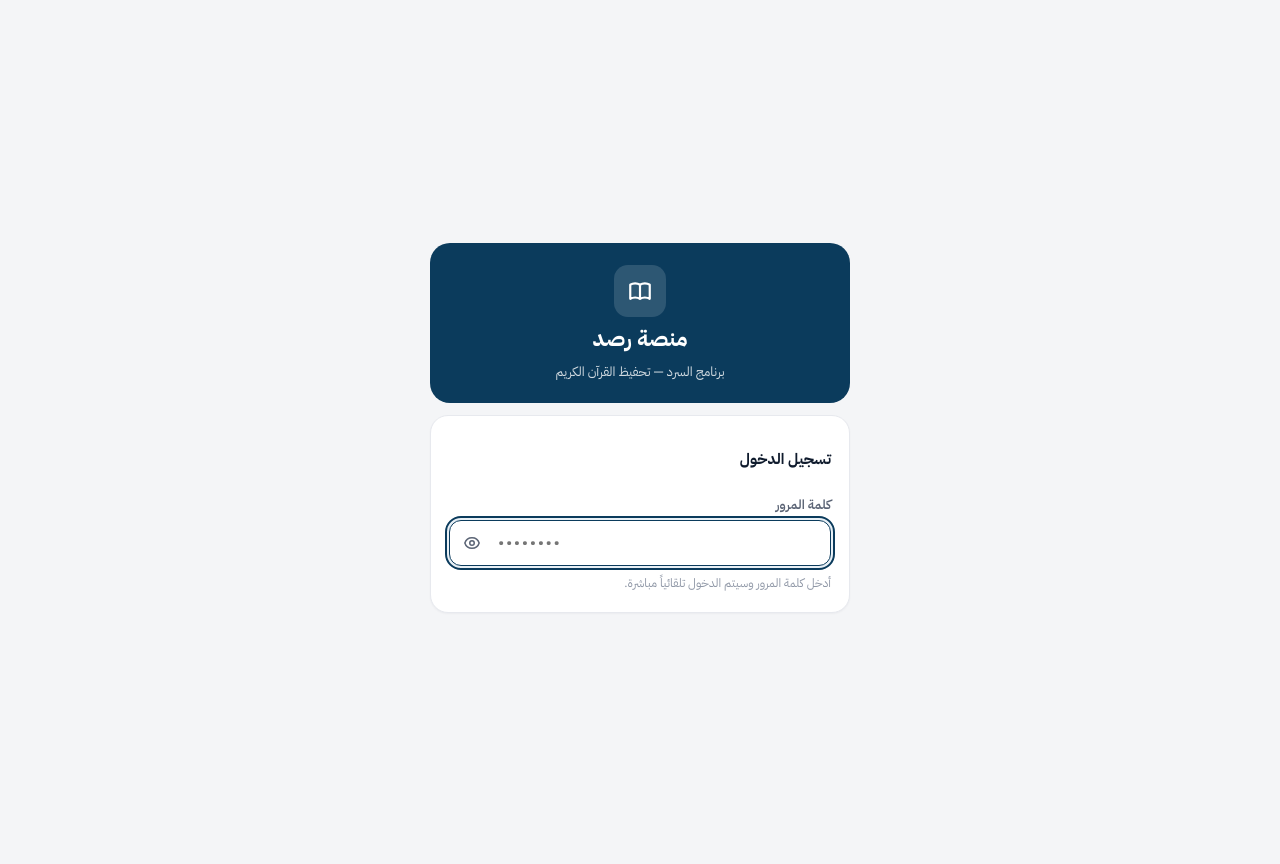
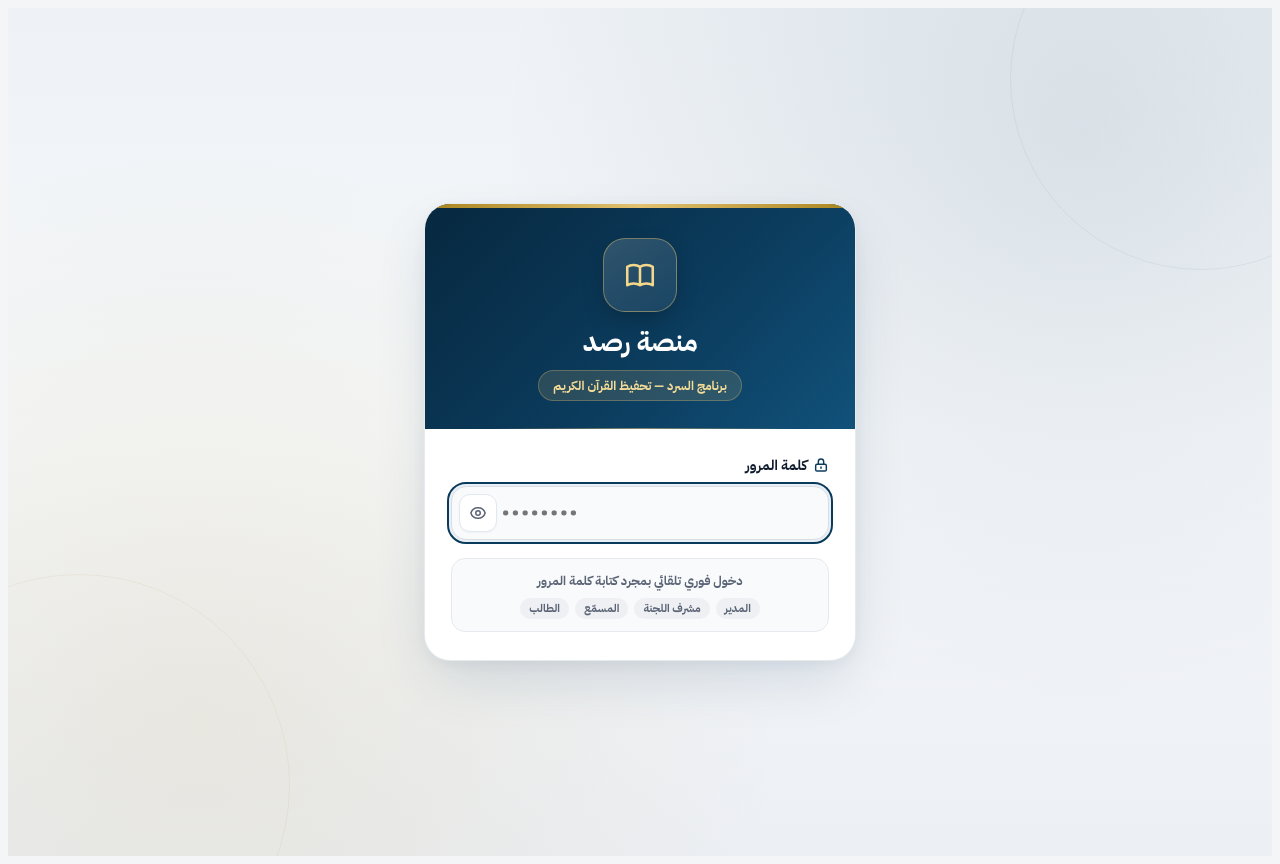
Before and after one commit to mlook-1089/sard-rasd, a Next.js app: page / in a window 1280 px wide. Built offline with nearby package versions, Linux system fonts and the light colour scheme.

Commit message:
style(login): elevate login page into unified premium card with royal navy-gold header

```diff
--- a/app/page.tsx
+++ b/app/page.tsx
@@ -86,67 +86,188 @@ export default function LoginPage() {
     <div
       style={{
         minHeight: '100vh',
-        background: 'var(--bg)',
+        background:
+          'radial-gradient(circle at 85% 15%, rgba(11, 59, 92, 0.10) 0%, transparent 45%), radial-gradient(circle at 15% 85%, rgba(168, 132, 31, 0.10) 0%, transparent 45%), linear-gradient(180deg, #EEF2F6 0%, #F6F8FA 50%, #ECEFF4 100%)',
         color: 'var(--ink)',
         display: 'flex',
         flexDirection: 'column',
         alignItems: 'center',
         justifyContent: 'center',
-        padding: '20px 16px'
+        padding: '24px 16px',
+        position: 'relative',
+        overflow: 'hidden'
       }}
     >
-      <div style={{ width: '100%', maxWidth: '420px' }}>
-        {/* Hero banner matching internal u-hero */}
+      {/* Subtle decorative background rings */}
+      <div
+        aria-hidden="true"
+        style={{
+          position: 'absolute',
+          top: '-120px',
+          right: '-120px',
+          width: '380px',
+          height: '380px',
+          borderRadius: '50%',
+          border: '1px solid rgba(11, 59, 92, 0.06)',
+          pointerEvents: 'none'
+        }}
+      />
+      <div
+        aria-hidden="true"
+        style={{
+          position: 'absolute',
+          bottom: '-140px',
+          left: '-140px',
+          width: '420px',
+          height: '420px',
+          borderRadius: '50%',
+          border: '1px solid rgba(168, 132, 31, 0.08)',
+          pointerEvents: 'none'
+        }}
+      />
+
+      <div
+        style={{
+          width: '100%',
+          maxWidth: '430px',
+          background: '#FFFFFF',
+          borderRadius: '26px',
+          boxShadow: '0 24px 60px -12px rgba(11, 59, 92, 0.16), 0 4px 16px -2px rgba(15, 27, 45, 0.06)',
+          border: '1px solid rgba(11, 59, 92, 0.10)',
+          overflow: 'hidden',
+          position: 'relative',
+          zIndex: 1
+        }}
+      >
+        {/* Integrated Royal Navy & Gold Header */}
         <div
-          className="u-hero"
           style={{
+            background: 'linear-gradient(135deg, #07283F 0%, #0B3B5C 55%, #11517A 100%)',
+            padding: '34px 28px 28px',
             textAlign: 'center',
-            padding: '22px 20px',
-            marginBottom: '12px',
-            display: 'flex',
-            flexDirection: 'column',
-            alignItems: 'center',
-            gap: '8px'
+            position: 'relative',
+            color: '#FFFFFF'
           }}
         >
+          {/* Top thin gold shimmer */}
           <div
             style={{
-              width: 52,
-              height: 52,
-              borderRadius: 14,
-              background: 'rgba(255, 255, 255, 0.14)',
-              color: '#ffffff',
+              position: 'absolute',
+              top: 0,
+              left: 0,
+              right: 0,
+              height: '4px',
+              background: 'linear-gradient(90deg, #A8841F 0%, #E3C170 50%, #A8841F 100%)'
+            }}
+          />
+
+          {/* Emblem Icon */}
+          <div
+            style={{
+              width: 72,
+              height: 72,
+              borderRadius: 22,
+              background: 'linear-gradient(145deg, rgba(255,255,255,0.16) 0%, rgba(255,255,255,0.06) 100%)',
+              border: '1.5px solid rgba(227, 193, 112, 0.45)',
+              boxShadow: '0 10px 25px -5px rgba(0, 0, 0, 0.25)',
               display: 'inline-flex',
               alignItems: 'center',
-              justifyContent: 'center'
+              justifyContent: 'center',
+              marginBottom: 14,
+              color: '#F3D78B'
             }}
           >
-            <svg width="26" height="26" fill="none" stroke="currentColor" viewBox="0 0 24 24" strokeWidth={2}>
+            <svg width="34" height="34" fill="none" stroke="currentColor" viewBox="0 0 24 24" strokeWidth={1.8}>
               <path strokeLinecap="round" strokeLinejoin="round" d="M12 6.253v13m0-13C10.832 5.477 9.246 5 7.5 5S4.168 5.477 3 6.253v13C4.168 18.477 5.754 18 7.5 18s3.332.477 4.5 1.253m0-13C13.168 5.477 14.754 5 16.5 5c1.747 0 3.332.477 4.5 1.253v13C19.832 18.477 18.247 18 16.5 18c-1.746 0-3.332.477-4.5 1.253" />
             </svg>
           </div>
-          <h1 className="font-title" style={{ fontSize: 22, fontWeight: 800, margin: 0, lineHeight: 1.3 }}>
+
+          <h1
+            className="font-title"
+            style={{
+              fontSize: 27,
+              fontWeight: 900,
+              margin: 0,
+              lineHeight: 1.25,
+              color: '#FFFFFF',
+              letterSpacing: '-0.3px'
+            }}
+          >
             منصة رصد
           </h1>
-          <div className="l" style={{ fontSize: 13 }}>
-            برنامج السرد — تحفيظ القرآن الكريم
+
+          <div
+            style={{
+              display: 'inline-flex',
+              alignItems: 'center',
+              gap: 6,
+              marginTop: 10,
+              padding: '5px 14px',
+              borderRadius: 999,
+              background: 'rgba(227, 193, 112, 0.15)',
+              border: '1px solid rgba(227, 193, 112, 0.30)',
+              color: '#F5DD98',
+              fontSize: 12.5,
+              fontWeight: 700
+            }}
+          >
+            <span>برنامج السرد — تحفيظ القرآن الكريم</span>
           </div>
+
+          {/* Bottom gold divider line */}
+          <div
+            style={{
+              position: 'absolute',
+              bottom: 0,
+              left: '15%',
+              right: '15%',
+              height: '1px',
+              background: 'linear-gradient(90deg, transparent, rgba(227, 193, 112, 0.55), transparent)'
+            }}
+          />
         </div>
 
-        {/* Form card matching internal u-card */}
-        <div className="u-card" style={{ padding: '20px 18px', marginBottom: 0 }}>
-          <div className="u-card-h" style={{ marginBottom: 12 }}>
-            <h2>تسجيل الدخول</h2>
-            {loading && !success && (
-              <span className="u-pill brand" style={{ fontSize: 11 }}>
-                جاري التحقق...
-              </span>
-            )}
-          </div>
+        {/* Card Body */}
+        <div style={{ padding: '26px 26px 28px' }}>
+          <form onSubmit={onFormSubmit} style={{ display: 'flex', flexDirection: 'column', gap: '16px' }}>
+            <div>
+              <div
+                style={{
+                  display: 'flex',
+                  alignItems: 'center',
+                  justifyContent: 'space-between',
+                  marginBottom: '10px'
+                }}
+              >
+                <label
+                  htmlFor="sard-pw"
+                  style={{
+                    display: 'inline-flex',
+                    alignItems: 'center',
+                    gap: 6,
+                    fontSize: '14px',
+                    fontWeight: 800,
+                    color: '#0F1B2D'
+                  }}
+                >
+                  <svg width="16" height="16" fill="none" stroke="#0B3B5C" viewBox="0 0 24 24" strokeWidth={2.2}>
+                    <path strokeLinecap="round" strokeLinejoin="round" d="M12 15v2m-6 4h12a2 2 0 002-2v-6a2 2 0 00-2-2H6a2 2 0 00-2 2v6a2 2 0 002 2zm10-10V7a4 4 0 00-8 0v4h8z" />
+                  </svg>
+                  <span>كلمة المرور</span>
+                </label>
 
-          <form onSubmit={onFormSubmit} style={{ display: 'flex', flexDirection: 'column', gap: '12px' }}>
-            <div className="u-field" style={{ marginBottom: 0 }}>
-              <label htmlFor="sard-pw">كلمة المرور</label>
+                {loading && !success && (
+                  <span className="u-pill brand" style={{ fontSize: 11.5, padding: '3px 10px' }}>
+                    جاري التحقق...
+                  </span>
+                )}
+                {success && (
+                  <span className="u-pill ok" style={{ fontSize: 11.5, padding: '3px 10px' }}>
+                    ✓ تم الدخول
+                  </span>
+                )}
+              </div>
+
               <div style={{ position: 'relative' }}>
                 <input
                   id="sard-pw"
@@ -156,12 +277,22 @@ export default function LoginPage() {
                   disabled={success}
                   className="u-input"
                   style={{
-                    paddingInlineEnd: '14px',
-                    paddingInlineStart: '48px',
+                    height: '54px',
+                    borderRadius: '15px',
+                    paddingInlineEnd: '16px',
+                    paddingInlineStart: '50px',
+                    fontSize: '17px',
+                    fontWeight: 700,
+                    background: success ? '#F0FDF4' : '#F8FAFC',
+                    border: success
+                      ? '2px solid #1F8A5B'
+                      : error
+                      ? '2px solid #C0443C'
+                      : '1.5px solid #D9DDE4',
                     direction: 'ltr',
                     textAlign: 'start',
-                    letterSpacing: showPw ? 'normal' : '0.1em',
-                    borderColor: success ? 'var(--ok)' : error ? 'var(--bad)' : undefined
+                    letterSpacing: showPw ? 'normal' : '0.14em',
+                    transition: 'border-color 0.2s, box-shadow 0.2s, background 0.2s'
                   }}
                   autoFocus
                   autoComplete="off"
@@ -173,18 +304,19 @@ export default function LoginPage() {
                   aria-label={showPw ? 'إخفاء كلمة المرور' : 'إظهار كلمة المرور'}
                   style={{
                     position: 'absolute',
-                    left: '6px',
+                    left: '8px',
                     top: '50%',
                     transform: 'translateY(-50%)',
-                    width: '34px',
-                    height: '34px',
-                    borderRadius: '10px',
-                    border: 0,
-                    background: 'transparent',
-                    color: 'var(--ink2)',
+                    width: '38px',
+                    height: '38px',
+                    borderRadius: '11px',
+                    border: '1px solid #E2E8F0',
+                    background: '#FFFFFF',
+                    color: '#5B6475',
                     cursor: 'pointer',
                     display: 'grid',
-                    placeItems: 'center'
+                    placeItems: 'center',
+                    boxShadow: '0 1px 2px rgba(15, 27, 45, 0.04)'
                   }}
                 >
                   {showPw ? (
@@ -199,22 +331,43 @@ export default function LoginPage() {
                   )}
                 </button>
               </div>
-              <div className="u-muted" style={{ marginTop: 8 }}>
-                أدخل كلمة المرور وسيتم الدخول تلقائياً مباشرة.
-              </div>
             </div>
 
             {success && (
-              <div className="u-note ok" style={{ marginBottom: 0, textAlign: 'center' }}>
-                ✓ تم التحقق — جاري الدخول...
+              <div className="u-note ok" style={{ marginBottom: 0, textAlign: 'center', fontWeight: 700 }}>
+                ✓ تم التحقق بنجاح — جاري توجيهك...
               </div>
             )}
 
             {error && !success && (
-              <div className="u-note bad" role="alert" style={{ marginBottom: 0, textAlign: 'center' }}>
+              <div className="u-note bad" role="alert" style={{ marginBottom: 0, textAlign: 'center', fontWeight: 700 }}>
                 {error}
               </div>
             )}
+
+            {/* Helper footer box */}
+            <div
+              style={{
+                background: '#F8FAFC',
+                border: '1px solid #E7E9EE',
+                borderRadius: '14px',
+                padding: '12px 14px',
+                display: 'flex',
+                flexDirection: 'column',
+                gap: '8px',
+                marginTop: '2px'
+              }}
+            >
+              <div style={{ fontSize: '12.5px', fontWeight: 700, color: '#5B6475', textAlign: 'center' }}>
+                دخول فوري تلقائي بمجرد كتابة كلمة المرور
+              </div>
+              <div style={{ display: 'flex', alignItems: 'center', justifyContent: 'center', gap: 6, flexWrap: 'wrap' }}>
+                <span className="u-pill mute" style={{ fontSize: 11 }}>المدير</span>
+                <span className="u-pill mute" style={{ fontSize: 11 }}>مشرف اللجنة</span>
+                <span className="u-pill mute" style={{ fontSize: 11 }}>المسمّع</span>
+                <span className="u-pill mute" style={{ fontSize: 11 }}>الطالب</span>
+              </div>
+            </div>
           </form>
         </div>
       </div>
```
Also changed, not shown: 1 other file (tests, documents, lock files or other folders).
